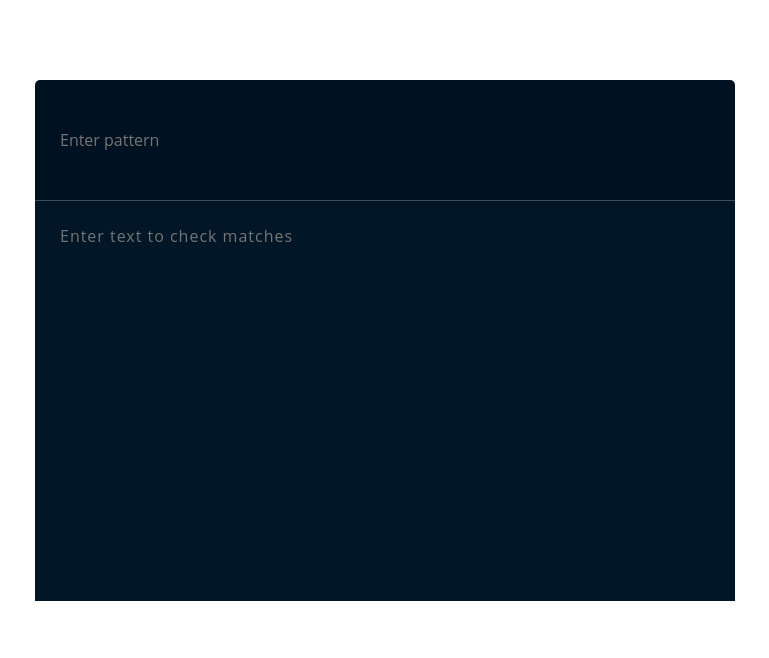
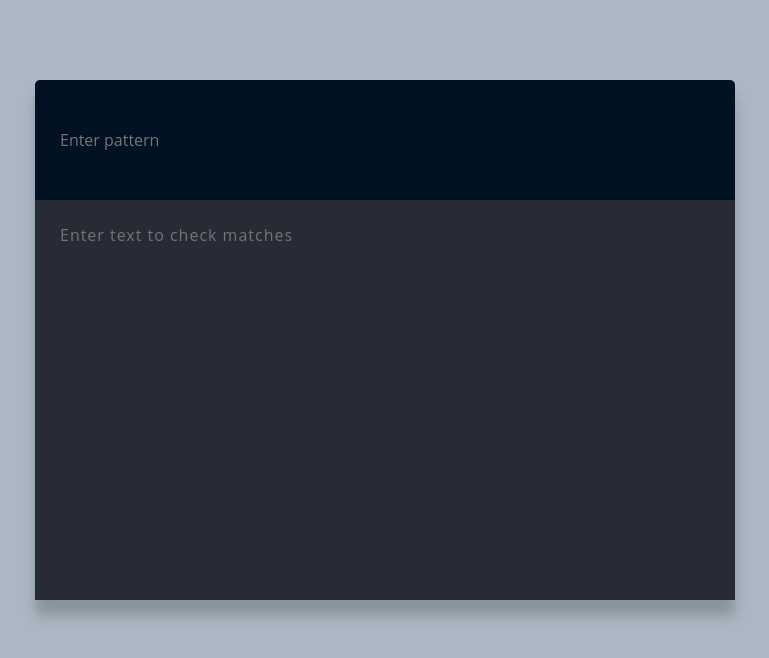
Before and after one commit to luqmanoop/vue-regexr, a Vue app: page / in a window 1280 px wide. Shown: the top 658 px of the page, without its empty margins (255-1024 px from the left). Built offline with nearby package versions, Linux system fonts and the light colour scheme.

Commit message:
can never be contented with colors 😬

```diff
--- a/src/App.vue
+++ b/src/App.vue
@@ -13,3 +13,9 @@ export default {
   }
 };
 </script>
+
+<style>
+body {
+  background-color: #abb8c3 !important;
+}
+</style>
--- a/src/components/PatternBox.vue
+++ b/src/components/PatternBox.vue
@@ -1,8 +1,8 @@
 <template>
-    <div class="pattern-box-wrapper">
-        <input autofocus v-model="pattern" placeholder="Enter pattern" class="pattern-box" type="text">
-        <p v-show="error" class="error-text">{{ error }}</p>
-    </div>
+  <div class="pattern-box-wrapper">
+    <input autofocus v-model="pattern" placeholder="Enter pattern" class="pattern-box" type="text">
+    <p v-show="error" class="error-text">{{ error }}</p>
+  </div>
 </template>
 
 <script>
@@ -36,13 +36,12 @@ export default {
   font: inherit;
   min-height: 46px;
   background: transparent;
-  color: #fff;
+  color: #d6d7cc;
   padding: 2.3rem 25px;
   border: 0;
   outline: none;
 }
 .pattern-box-wrapper {
-  border-bottom: 1px solid #f7f7f742 !important;
   position: relative;
 }
 .error-text {
--- a/src/components/RegexBox.vue
+++ b/src/components/RegexBox.vue
@@ -1,8 +1,8 @@
 <template>
-    <div class="regex-box">
-        <app-pattern-box></app-pattern-box>
-        <app-text-box></app-text-box>
-    </div>
+  <div class="regex-box">
+    <app-pattern-box></app-pattern-box>
+    <app-text-box></app-text-box>
+  </div>
 </template>
 
 <script>
@@ -39,5 +39,6 @@ html {
   margin: 5rem auto;
   background-color: #001221;
   border-radius: 5px;
+  box-shadow: 0px 1rem 0.8rem rgba(0, 0, 0, 0.2);
 }
 </style>
--- a/src/components/TextBox.vue
+++ b/src/components/TextBox.vue
@@ -1,10 +1,10 @@
 <template>
-    <div class="text-box">
-        <div class="backdrop">
-            <div class="matches" v-html="matches"></div>
-        </div>
-        <textarea v-model="text" placeholder="Enter text to check matches"></textarea>
+  <div class="text-box">
+    <div class="backdrop">
+      <div class="matches" v-html="matches"></div>
     </div>
+    <textarea v-model="text" placeholder="Enter text to check matches"></textarea>
+  </div>
 </template>
 
 <script>
@@ -29,7 +29,7 @@ export default {
 .text-box {
   height: 400px;
   position: relative;
-  background-color: #011627;
+  background-color: #282a36;
 }
 
 .text-box * {
```
